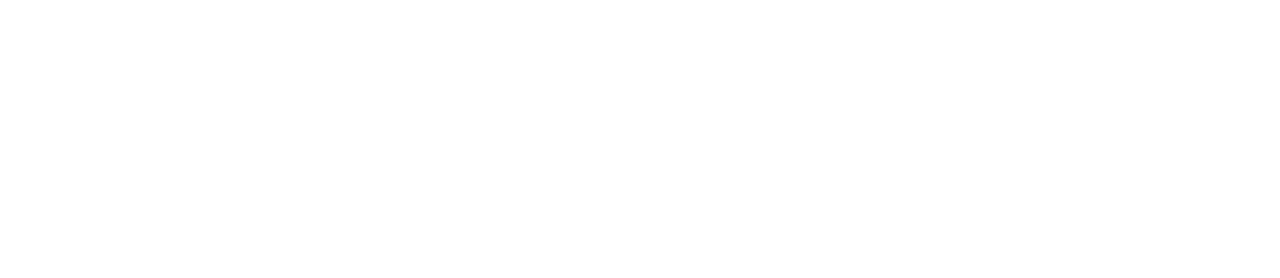
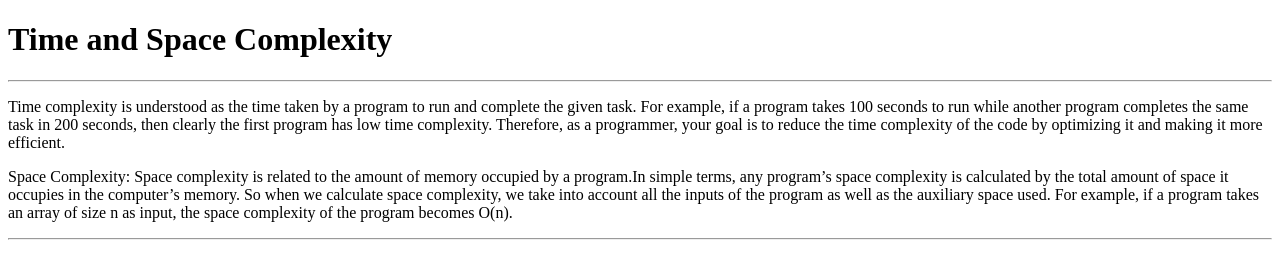
Before and after one commit to acciojob/time-and-space-complexity-Amit8127, a website: page main.html in a window 1280 px wide. Drawn offline with Linux system fonts and the light colour scheme.

Commit message:
created a submission

```diff
--- a/main.html
+++ b/main.html
@@ -7,6 +7,19 @@
 </head>
 
 <body>
+	<h1>Time and Space Complexity</h1>
+	<hr>
+	<p>Time complexity is understood as the time taken by a program to run and complete the given task. For example, if a program takes 100 seconds to run while another program completes the same task in 200 seconds, then clearly the first program has low time complexity. Therefore, as a programmer, your goal is to reduce the time complexity of the code by optimizing it and making it more efficient.</p>
+	<p>Space Complexity: Space complexity is related to the amount of memory
+		occupied by a program.In simple terms, any program’s
+		space complexity is calculated by the total amount
+		of space it occupies in the computer’s memory.
+		So when we calculate space complexity, we take into
+		account all the inputs of the program as well as the
+		auxiliary space used. For example, if a program takes
+		an array of size n as input, the space complexity of
+		the program becomes O(n).</p>
+	<hr>
 	<!-- the entire body must be written by student -->
     <script type="text/javascript" src="./script.js">
 </script>
```
